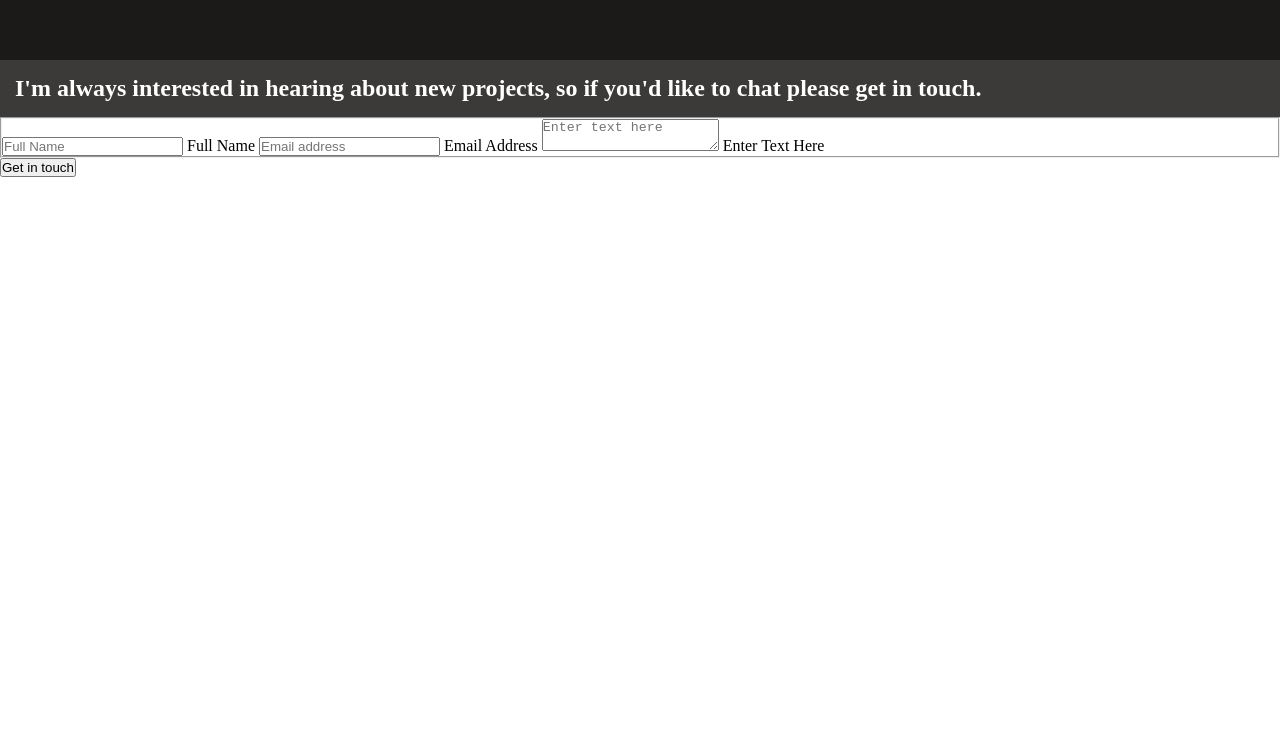
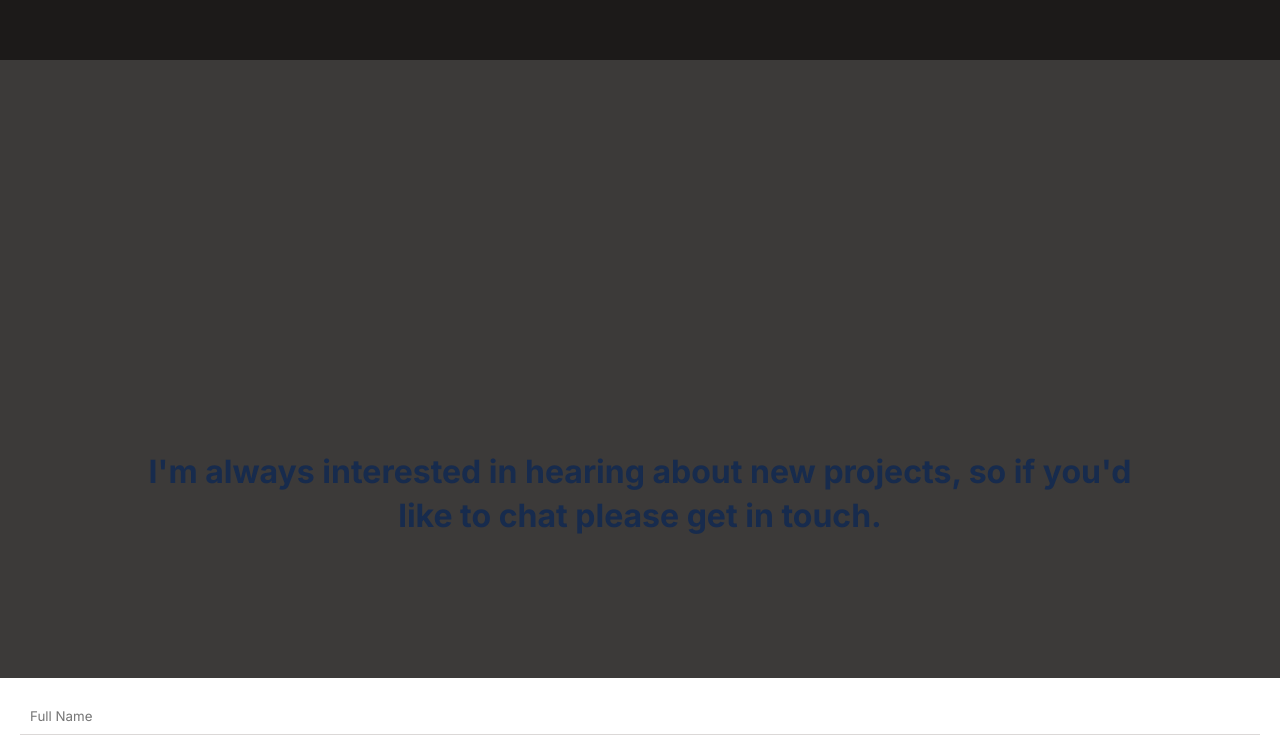
Before and after one commit to ouasamine/trials-portfolio, a plain HTML site: page index.html in a window 1280 px wide. Shown: the part 6647-7385 px from the top of the page. Before the commit the page ends 6824 px from the top, so only its background shows below. Drawn offline with Linux system fonts and the light colour scheme.

Commit message:
Style the contact form

```diff
--- a/css/main.css
+++ b/css/main.css
@@ -325,3 +325,56 @@ li {
 .skills {
   list-style: inside url("../media/svg/circle.svg");
 }
+
+#contact {
+  display: flex;
+  flex-direction: column;
+}
+
+#contact > header > h2 {
+  text-align: center;
+  font-family: 'Inter', sans-serif;
+  font-weight: 700;
+  font-size: 2rem;
+  color: #172b4d;
+  margin: 30% 10% 10% 10%;
+  align-self: center;
+  line-height: 44px;
+}
+
+#contact-form {
+  display: flex;
+  flex-direction: column;
+}
+
+#contact-form > fieldset {
+  display: flex;
+  flex-direction: column;
+  border: none;
+}
+
+#contact-form > fieldset > input {
+  margin: 20px;
+  border: none;
+  border-bottom: 1px solid #dbd8d7;
+  padding: 10px;
+  color: #979493;
+  font-family: 'Inter', sans-serif;
+}
+
+#contact-form > fieldset > textarea {
+  margin: 0 20px;
+  min-height: 100px;
+  resize: vertical;
+  border: none;
+  font-family: 'Inter', sans-serif;
+  padding: 10px;
+  background: #fbf8f7;
+  overflow-x: hidden;
+}
+
+#contact-form > button {
+  margin-top: 10%;
+  align-self: center;
+  padding: 15px;
+}
```
